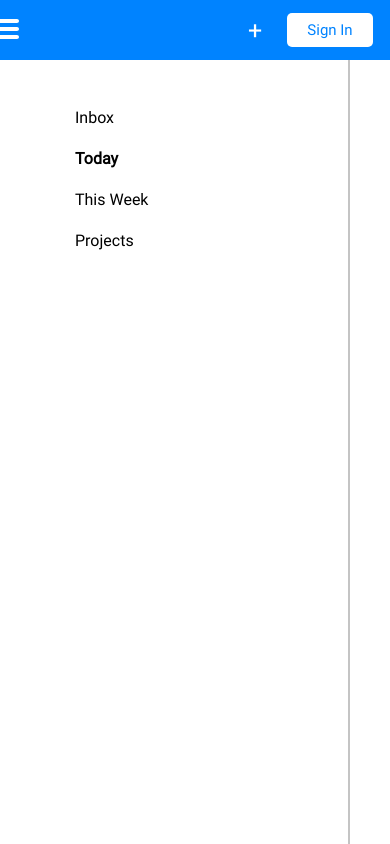
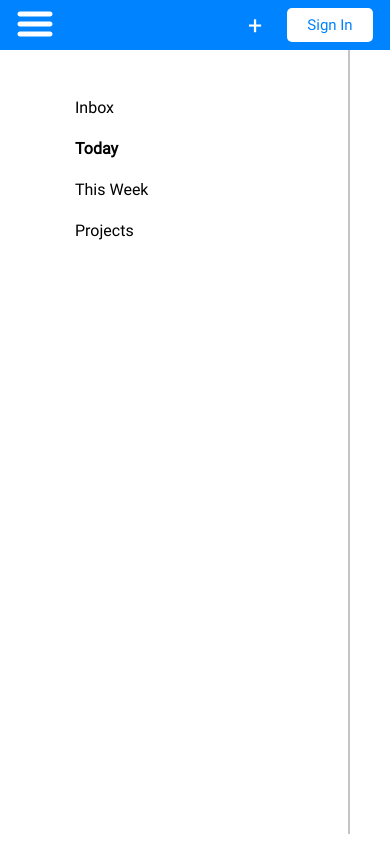
Before and after one commit to ec-rilo/project-todo-list, a website built with webpack: page src/index.ejs in a window 390 px wide. Shown: the top 844 px of the page. Built offline with nearby package versions, Linux system fonts and the light colour scheme.

Commit message:
Add style for hamburger button img

```diff
--- a/src/styles/main.css
+++ b/src/styles/main.css
@@ -40,26 +40,23 @@ input {
 
 .nav-bar-container {
     display: grid;
-    grid-template-rows: 60px;
+    grid-template-rows: 50px;
     grid-template-columns: 10px 50px 1fr 50px 100px 10px;
     grid-template-areas:
     ". menu-btn . add-item-btn login-btn .";
-    height: 60px;
+    height: 50px;
     background-color: var(--color-1);
     justify-items: center;
     align-items: center;
 }
 
-.ham-btn-container {
+.hamburger-btn-container {
     grid-area: menu-btn;
 }
 
-.ham-btn-layer {
-    width: 35px;
-    height: 3px;
-    background-color: var(--color-4);
-    margin: 6px 0;
-    border-radius: 5px;
+.hamburger-btn {
+    height: 40px;
+    width: 40px;
 }
 
 .increment-note-btn {
```
